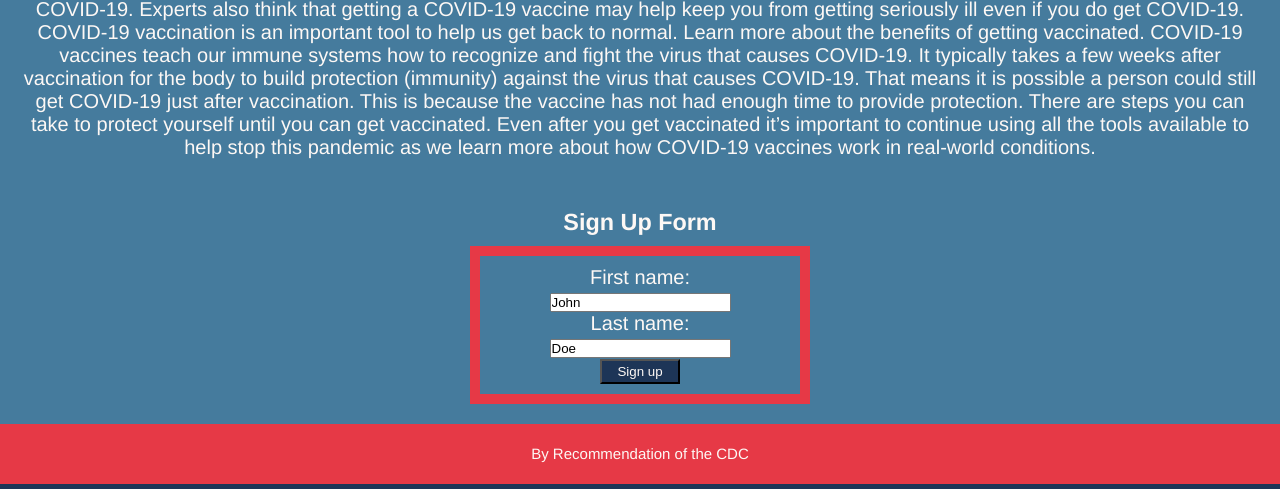
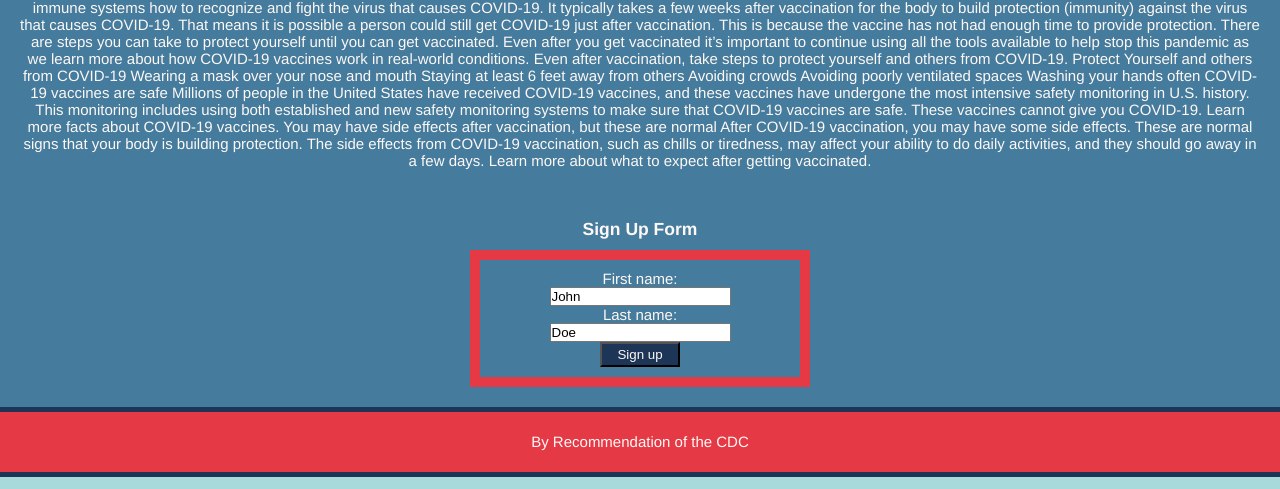
Before and after one commit to mattrward1030/mini-project, a plain HTML site: page index.html in a window 1280 px wide. Shown: the part 443-932 px from the top of the page. Drawn offline with Linux system fonts and the light colour scheme.

Commit message:
added column layout and slight aesthetic changes

```diff
--- a/assets/style.css
+++ b/assets/style.css
@@ -61,6 +61,7 @@
     line-height: 60px;
     background-color: #e63946;
     border-bottom: 5px solid #1d3557;
+    border-top: 5px solid #1d3557;
     color: #FDF8F5;
     text-align: center;
   }
@@ -70,7 +71,7 @@
     margin: 0;
     padding: 20px;
     background-color:#457b9d;
-    font-size: 20px;
+    font-size: 15px;
   }
 
   img {
@@ -96,3 +97,8 @@ button {
       color: #FDF8F5;
       text-align: center;
   }
+
+  .summary {
+      display: inline;
+      column-count: 3;
+  }
--- a/index.html
+++ b/index.html
@@ -15,7 +15,7 @@
                 <li><a href="https://www.cdc.gov/coronavirus/2019-ncov/index.html">CDC</a></li>
                 <li><a href="https://www.cdc.gov/coronavirus/2019-ncov/vaccines/index.html">About</a></li>
                 <li><a
-                        href="\https://www.hopkinsmedicine.org/health/conditions-and-diseases/coronavirus/covid-19-vaccines-myth-versus-fact">Myths</a>
+                        href="https://www.hopkinsmedicine.org/health/conditions-and-diseases/coronavirus/covid-19-vaccines-myth-versus-fact">Myths</a>
                 </li>
                 <li><a href="#sign-up">Sign Up</a></li>
             </ul>
@@ -32,23 +32,49 @@
             <img src="https://api.time.com/wp-content/uploads/2021/01/Johnson-Johnson-vaccine.jpg"
                 alt="moderna covid vaccine vile" width="200px" height="150px">
             <h2>What We Know</h2>
-            <p>
-                Wearing a mask, hand washing, and social distancing
-                Studies show that COVID-19 vaccines are effective at keeping you from getting COVID-19. Experts also
-                think that getting a COVID-19 vaccine may help keep you from getting seriously ill even if you do get
-                COVID-19.
+            <summary class="summary">
+                <p>
+                    Studies show that COVID-19 vaccines are effective at keeping you from getting COVID-19. Experts also
+                    think that getting a COVID-19 vaccine may help keep you from getting seriously ill even if you do
+                    get COVID-19.
 
-                COVID-19 vaccination is an important tool to help us get back to normal. Learn more about the benefits
-                of getting vaccinated.
+                    COVID-19 vaccination is an important tool to help us get back to normal. Learn more about the
+                    benefits of getting vaccinated.
 
-                COVID-19 vaccines teach our immune systems how to recognize and fight the virus that causes COVID-19. It
-                typically takes a few weeks after vaccination for the body to build protection (immunity) against the
-                virus that causes COVID-19. That means it is possible a person could still get COVID-19 just after
-                vaccination. This is because the vaccine has not had enough time to provide protection.
+                    COVID-19 vaccines teach our immune systems how to recognize and fight the virus that causes
+                    COVID-19. It typically takes a few weeks after vaccination for the body to build protection
+                    (immunity) against the virus that causes COVID-19. That means it is possible a person could still
+                    get COVID-19 just after vaccination. This is because the vaccine has not had enough time to provide
+                    protection.
 
-                There are steps you can take to protect yourself until you can get vaccinated. Even after you get
-                vaccinated it’s important to continue using all the tools available to help stop this pandemic as we
-                learn more about how COVID-19 vaccines work in real-world conditions. </p>
+                    There are steps you can take to protect yourself until you can get vaccinated. Even after you get
+                    vaccinated it’s important to continue using all the tools available to help stop this pandemic as we
+                    learn more about how COVID-19 vaccines work in real-world conditions. Even after vaccination, take
+                    steps to protect yourself and others from COVID-19.
+
+
+                    Protect Yourself and others from COVID-19
+                    Wearing a mask over your nose and mouth
+                    Staying at least 6 feet away from others
+                    Avoiding crowds
+                    Avoiding poorly ventilated spaces
+                    Washing your hands often
+
+
+                    COVID-19 vaccines are safe
+                    Millions of people in the United States have received COVID-19 vaccines, and these vaccines have
+                    undergone the most intensive safety monitoring in U.S. history. This monitoring includes using both
+                    established and new safety monitoring systems to make sure that COVID-19 vaccines are safe. These
+                    vaccines cannot give you COVID-19. Learn more facts about COVID-19 vaccines.
+
+
+                    You may have side effects after vaccination, but these are normal
+                    After COVID-19 vaccination, you may have some side effects. These are normal signs that your body is
+                    building protection. The side effects from COVID-19 vaccination, such as chills or tiredness, may
+                    affect your ability to do daily activities, and they should go away in a few days. Learn more about
+                    what to expect after getting vaccinated.
+                </p>
+            </summary>
         </section>
         <section class="content" id="sign-up">
             <h3>Sign Up Form</h3>
```
